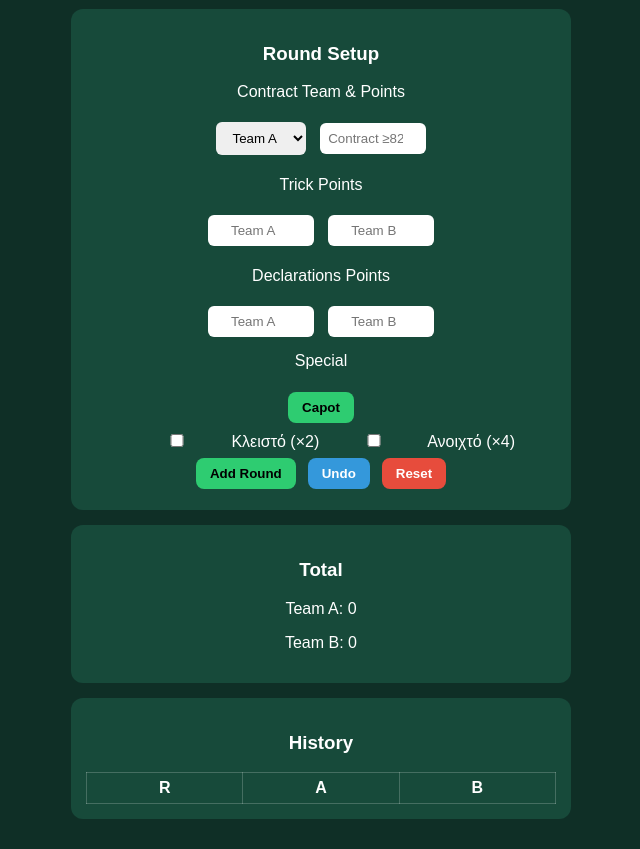
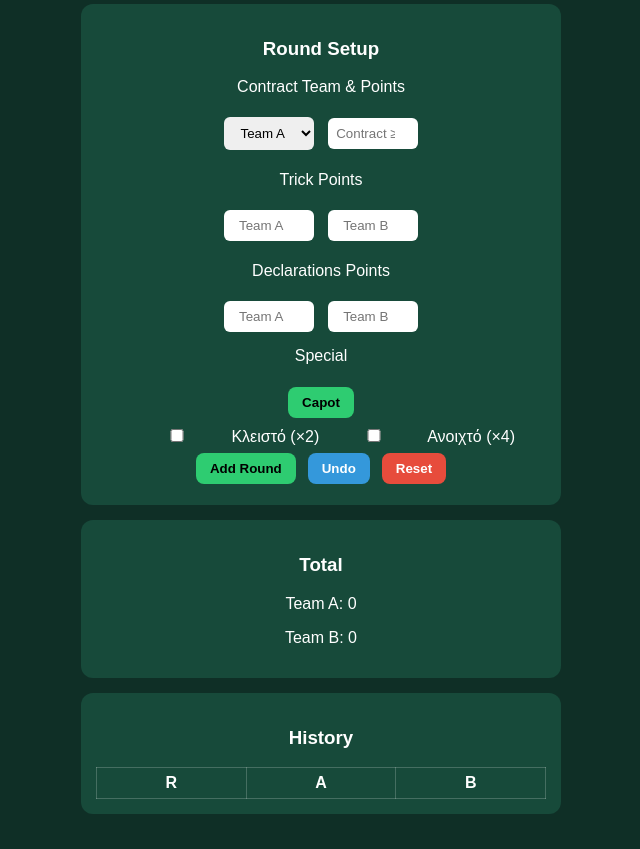
Before and after one commit to tsioko01/Bilote, a plain HTML site: page index.html in a window 1280 px wide. Shown: the part 74-923 px from the top of the page, without its empty margins (319-959 px from the left). Drawn offline with Linux system fonts and the light colour scheme.

Commit message:
Add files via upload

```diff
--- a/index.html
+++ b/index.html
@@ -2,28 +2,34 @@
 <html>
 <head>
 <meta charset="UTF-8">
-<meta name="viewport" content="width=device-width, initial-scale=1">
+<meta name="viewport" content="width=device-width, initial-scale=1, maximum-scale=1, user-scalable=no">
 <title>Belote Counter - Mobile Friendly</title>
 <style>
 body { font-family: Arial; background: #0f2f26; color: white; text-align: center; margin: 0; }
 h1 { margin: 15px 0; }
-.container { max-width: 500px; margin: auto; padding: 15px; }
+.container {
+  width: 100%;
+  max-width: 500px;
+  margin: auto;
+  padding: 10px;
+  box-sizing: border-box;
+}
 .card { background: #174a3a; padding: 15px; border-radius: 12px; margin-bottom: 15px; }
+input, select, button { box-sizing: border-box; }
 input, select { padding: 8px; margin: 5px; width: 90px; text-align: center; border-radius: 6px; border: none; }
 button { padding: 8px 14px; margin: 6px; border: none; border-radius: 8px; cursor: pointer; font-weight: bold; }
 .primary{background:#2ecc71;color:black;}
 .secondary{background:#3498db;color:white;}
 .danger{background:#e74c3c;color:white;}
 table{width:100%;border-collapse:collapse;margin-top:10px;}
-th, td{border:1px solid #ffffff33;padding:6px; text-align:center;}
+th, td{border:1px solid #ffffff33;padding:6px;text-align:center;}
 .winner{font-size:22px;color:#f1c40f;margin-top:10px;}
 .break-line { display: block; margin-top: 10px; }
 .button-group { display:flex; flex-wrap:wrap; justify-content:center; }
 
 /* Mobile responsiveness */
 @media screen and (max-width: 500px) {
-  .container { padding: 10px; }
-  input, select { width: 100%; box-sizing: border-box; margin: 5px 0; }
+  input, select { width: 100%; margin: 5px 0; }
   button { width: 48%; margin: 4px 1%; font-size: 16px; }
   .card { padding: 10px; }
   table { display: block; overflow-x: auto; white-space: nowrap; }
@@ -176,18 +182,15 @@ function capotRound() {
 }
 
 function updateUI(){
-  // Display total score as integer with rounding rule
   document.getElementById("totalA").textContent = displayScore(totalA);
   document.getElementById("totalB").textContent = displayScore(totalB);
 
-  // Update history
   let html = "";
   for(let r of history){
     html += `<tr><td>${r.round}</td><td>${displayScore(r.roundA)}</td><td>${displayScore(r.roundB)}</td></tr>`;
   }
   document.getElementById("history").innerHTML = html;
 
-  // Display winner
   if(totalA>=1001 || totalB>=1001){
     document.getElementById("winner").textContent =
       totalA>totalB?"🏆 Team A Wins!":"🏆 Team B Wins!";
```
